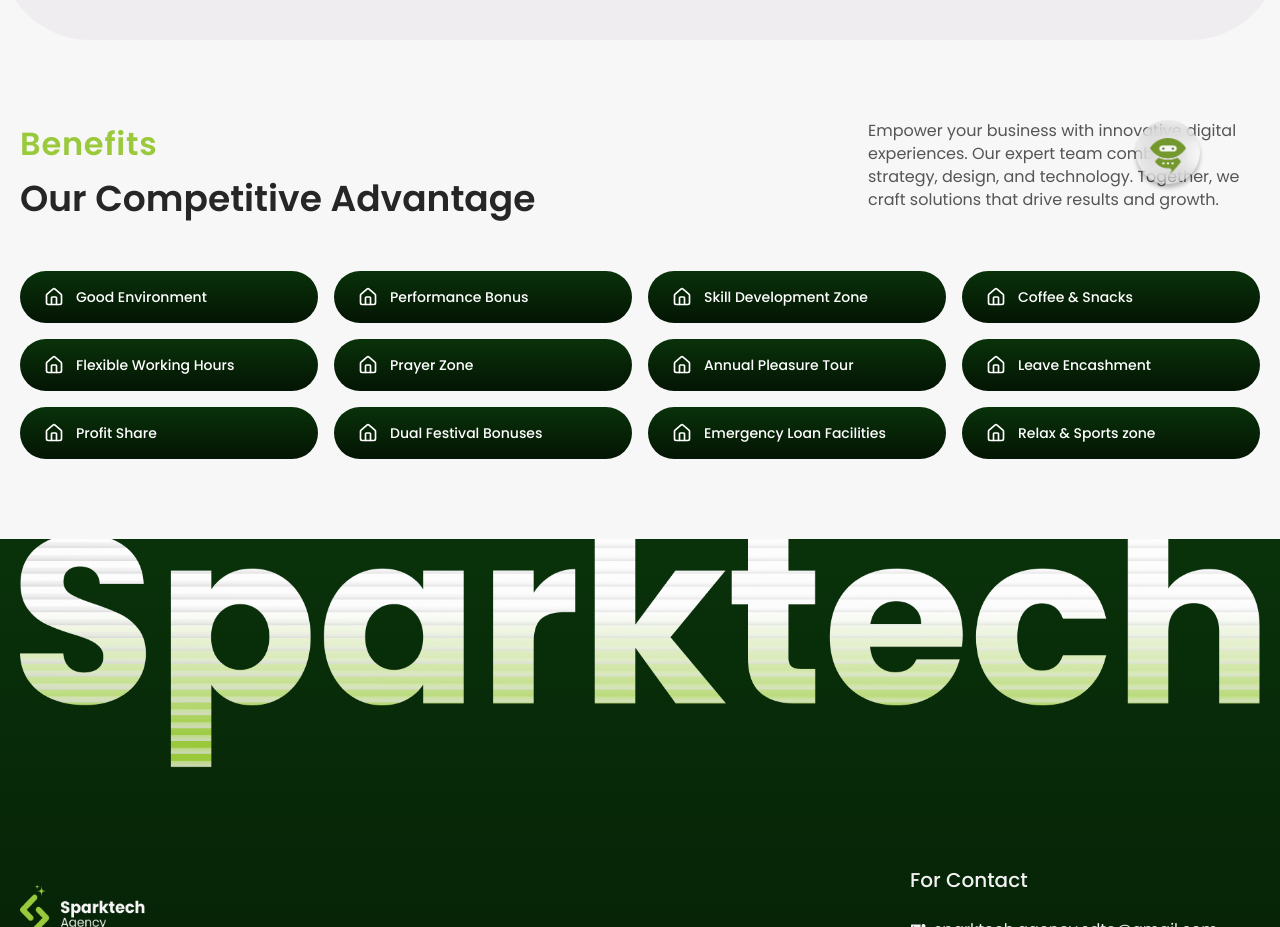
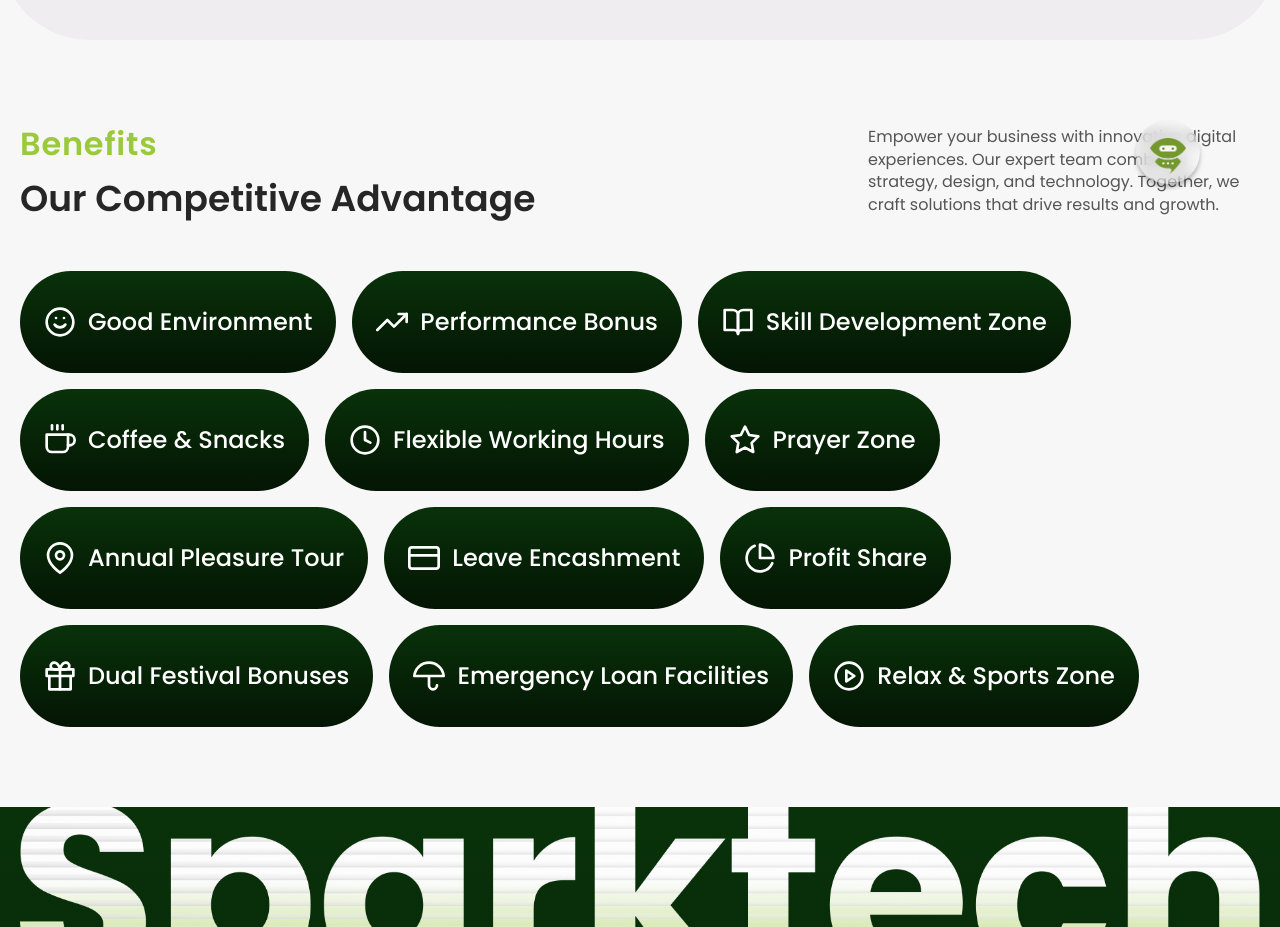
Before and after one commit to sparktechagency/sparktechagency-web-front-end, a Next.js app: page /career in a window 1280 px wide. Shown: the part 520-1447 px from the top of the page. Built offline with nearby package versions, Linux system fonts and the light colour scheme; what @ant-design/nextjs-registry would draw is missing.

Commit message:
added benifits

```diff
--- a/src/constants/benefitsData.ts
+++ /dev/null
@@ -1,19 +0,0 @@
-export interface Benefit {
-  id: string;
-  label: string;
-}
-
-export const benefitsData = [
-  { id: "1", label: "Good Environment" },
-  { id: "2", label: "Performance Bonus" },
-  { id: "3", label: "Skill Development Zone" },
-  { id: "4", label: "Coffee & Snacks" },
-  { id: "5", label: "Flexible Working Hours" },
-  { id: "6", label: "Prayer Zone" },
-  { id: "7", label: "Annual Pleasure Tour" },
-  { id: "8", label: "Leave Encashment" },
-  { id: "9", label: "Profit Share" },
-  { id: "10", label: "Dual Festival Bonuses" },
-  { id: "11", label: "Emergency Loan Facilities" },
-  { id: "12", label: "Relax & Sports zone" },
-];
--- /dev/null
+++ b/src/constants/benefitsData.tsx
@@ -0,0 +1,83 @@
+import {
+  FiSmile,
+  FiTrendingUp,
+  FiBookOpen,
+  FiCoffee,
+  FiClock,
+  FiStar,
+  FiMapPin,
+  FiCreditCard,
+  FiPieChart,
+  FiGift,
+  FiUmbrella,
+  FiPlayCircle,
+} from "react-icons/fi";
+
+export interface Benefit {
+  id: string;
+  label: string;
+  icon: React.ReactNode;
+}
+
+export const benefitsData: Benefit[] = [
+  {
+    id: "1",
+    label: "Good Environment",
+    icon: <FiSmile className="w-8 h-8 text-white shrink-0" />,
+  },
+  {
+    id: "2",
+    label: "Performance Bonus",
+    icon: <FiTrendingUp className="w-8 h-8 text-white shrink-0" />,
+  },
+  {
+    id: "3",
+    label: "Skill Development Zone",
+    icon: <FiBookOpen className="w-8 h-8 text-white shrink-0" />,
+  },
+  {
+    id: "4",
+    label: "Coffee & Snacks",
+    icon: <FiCoffee className="w-8 h-8 text-white shrink-0" />,
+  },
+  {
+    id: "5",
+    label: "Flexible Working Hours",
+    icon: <FiClock className="w-8 h-8 text-white shrink-0" />,
+  },
+  {
+    id: "6",
+    label: "Prayer Zone",
+    icon: <FiStar className="w-8 h-8 text-white shrink-0" />,
+  },
+  {
+    id: "7",
+    label: "Annual Pleasure Tour",
+    icon: <FiMapPin className="w-8 h-8 text-white shrink-0" />,
+  },
+  {
+    id: "8",
+    label: "Leave Encashment",
+    icon: <FiCreditCard className="w-8 h-8 text-white shrink-0" />,
+  },
+  {
+    id: "9",
+    label: "Profit Share",
+    icon: <FiPieChart className="w-8 h-8 text-white shrink-0" />,
+  },
+  {
+    id: "10",
+    label: "Dual Festival Bonuses",
+    icon: <FiGift className="w-8 h-8 text-white shrink-0" />,
+  },
+  {
+    id: "11",
+    label: "Emergency Loan Facilities",
+    icon: <FiUmbrella className="w-8 h-8 text-white shrink-0" />,
+  },
+  {
+    id: "12",
+    label: "Relax & Sports Zone",
+    icon: <FiPlayCircle className="w-8 h-8 text-white shrink-0" />,
+  },
+];
--- a/src/feature/career/components/benefits/BenefitCard.tsx
+++ b/src/feature/career/components/benefits/BenefitCard.tsx
@@ -1,15 +1,15 @@
 import { Home } from "lucide-react";
 
 interface BenefitCardProps {
-  label: string;
+  benefit: { id: string; label: string; icon: React.ReactNode };
 }
 
-export function BenefitCard({ label }: BenefitCardProps) {
+export function BenefitCard({ benefit }: BenefitCardProps) {
   return (
-    <div className="flex items-center gap-3 px-6 py-4 bg-spark rounded-full hover:bg-[#0f3622] transition-colors duration-200 cursor-pointer">
-      <Home className="w-5 h-5 text-white shrink-0" />
-      <span className="text-white font-medium text-sm whitespace-nowrap">
-        {label}
+    <div className="flex items-center gap-3 px-6 py-4 bg-spark rounded-full hover:bg-[#0f3622] transition-colors duration-200 cursor-pointer h-[102px] w-auto">
+      {benefit?.icon}
+      <span className="text-white font-medium text-2xl whitespace-nowrap">
+        {benefit?.label}
       </span>
     </div>
   );
--- a/src/feature/career/components/benefits/BenefitsSection.tsx
+++ b/src/feature/career/components/benefits/BenefitsSection.tsx
@@ -5,7 +5,7 @@
   return (
     <section className="container py-20">
       {/* Header Section */}
-      <div className="grid grid-cols-1 lg:grid-cols-3 gap-8 mb-12">
+      <div className="grid grid-cols-1 lg:grid-cols-3 gap-8 mb-12 items-center">
         {/* Left Column - Title */}
         <div className="lg:col-span-2">
           <span className="inline-block text-primary font-semibold text-[32px] mb-2 tracking-wide">
@@ -15,7 +15,7 @@
         </div>
 
         {/* Right Column - Description with Icon */}
-        <div className="flex flex-col items-start lg:items-end gap-6">
+        <div className="flex flex-col items-end lg:items-end gap-6">
           <p className="section-subtitle">
             Empower your business with innovative digital experiences. Our
             expert team combines strategy, design, and technology. Together, we
@@ -25,9 +25,9 @@
       </div>
 
       {/* Benefits Grid */}
-      <div className="grid grid-cols-1 sm:grid-cols-2 md:grid-cols-3 lg:grid-cols-4 gap-3 md:gap-4">
+      <div className="flex flex-wrap w-full  gap-3 md:gap-4">
         {benefitsData?.map((benefit) => (
-          <BenefitCard key={benefit.id} label={benefit.label} />
+          <BenefitCard key={benefit.id} benefit={benefit} />
         ))}
       </div>
     </section>
```
